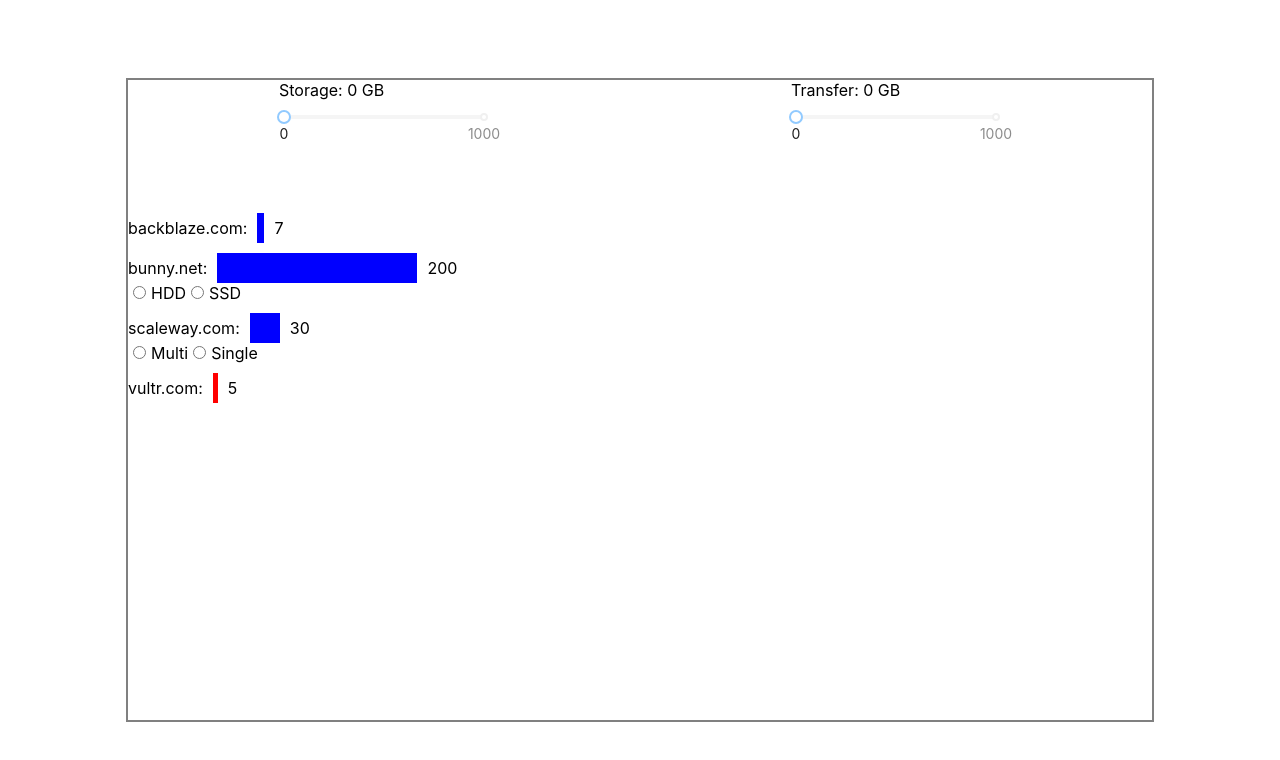
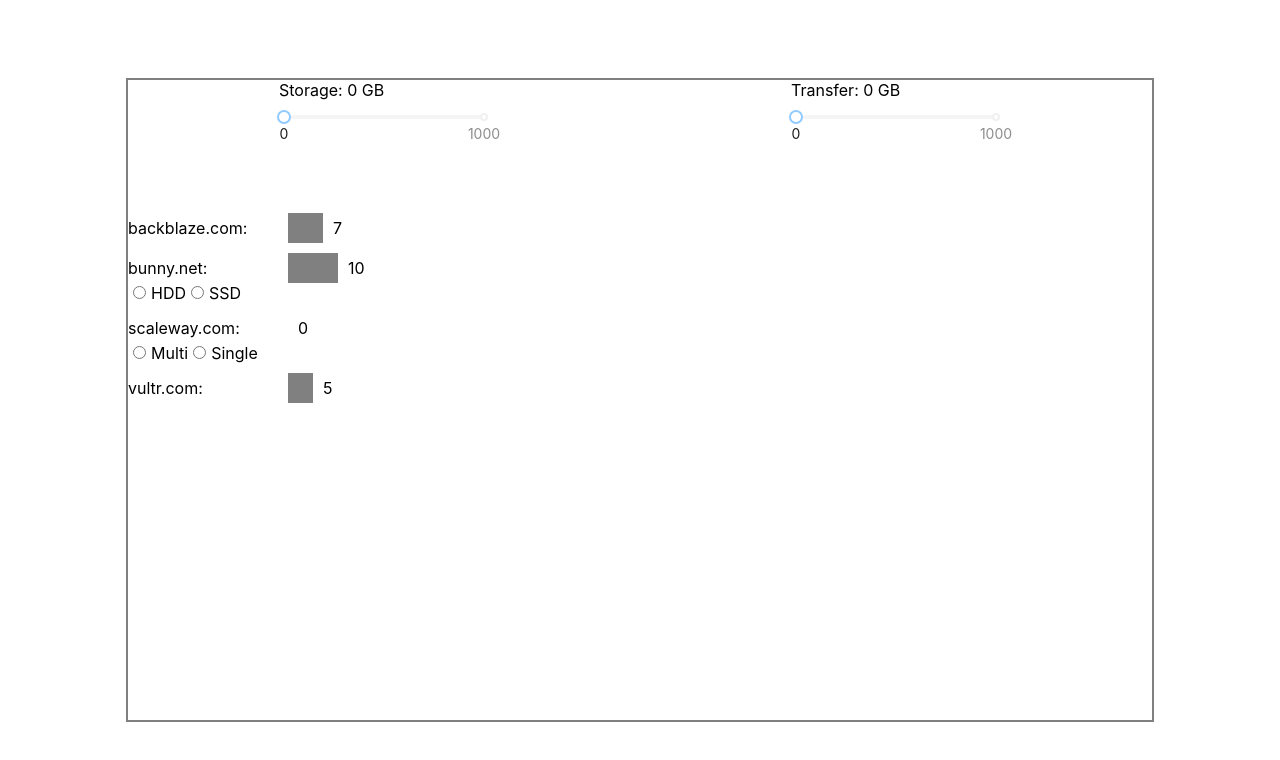
Before and after one commit to Horban-dev/storage_pricing, a React (Create React App) app: page / in a window 1280 px wide. Shown: the top 760 px of the page. Built offline with nearby package versions, Linux system fonts and the light colour scheme.

Commit message:
ready variant, but need some optimizations

```diff
--- a/src/App.tsx
+++ b/src/App.tsx
@@ -17,26 +17,48 @@
 interface RangeInputState {
   value: number;
 }
+interface OptionValue {
+  value: string;
+}
 
 const App: React.FC = () => {
   const [storageValue, setStorageValue] = useState<RangeInputState>({ value: 0 });
   const [transferValue, setTransferValue] = useState<RangeInputState>({ value: 0 });
   const [backblazeValue, setBackblazeValue] = useState<RangeInputState>({ value: 0 })
   const [vultrValue, setVulterValue] = useState<RangeInputState>({ value: 0 })
+  const [bunnyValue, setBunnyValue] = useState<RangeInputState>({ value: 0 })
+  const [bunnyOption, setBunnyOption] = useState<OptionValue>({ value: "" });
+
+  const [scalewayValue, setScalewayValue] = useState<RangeInputState>({ value: 0 })
+  const [scalewayOption, setScalewayOption] = useState<OptionValue>({ value: "" });
+
+
+
   const data = [
     { name: 'backblaze.com', value: backblazeValue.value },
-    { name: ' bunny.net', value: 200, option: ['HDD', 'SSD'] },
-    { name: 'scaleway.com', value: 30, option: ['Multi', 'Single'] },
+    { name: 'bunny.net', value: bunnyValue.value, option: ['HDD', 'SSD'] },
+    { name: 'scaleway.com', value: scalewayValue.value, option: ['Multi', 'Single'] },
     { name: 'vultr.com', value: vultrValue.value },
   ];
 
   const handleStorageChange = (value: number): void => {
     setStorageValue({ value });
   };
-
   const handleTransferChange = (value: number): void => {
     setTransferValue({ value });
   };
+
+  const handleScalewayOptionChange = (event: any, name: string): void => {
+    if (name === 'scaleway.com') {
+      const resultScaleway = functionForScaleway(storageValue.value, transferValue.value, event.target.value)
+      setScalewayValue({ value: resultScaleway });
+      setScalewayOption({ value: event.target.value })
+    } else if (name === 'bunny.net') {
+      const resultBunny = functionForBunny(storageValue.value, transferValue.value, event.target.value)
+      setBunnyValue({ value: resultBunny });
+      setBunnyOption({ value: event.target.value })
+    }
+  }
 
   function functionForBackblaze(storage: number, transfer: number) {
     const minPrice = 7
@@ -61,54 +83,50 @@
     const payment = Number(Math.max(minimumPayment, totalCost).toFixed(2));
     return payment;
   }
+  function functionForBunny(storage: number, transfer: number, type: string | null) {
+    let storagePrice: any;
+    let transferPrice
+    if (type === "HDD") {
+      storagePrice = 0.01;
+    } else if (type === "SSD") {
+      storagePrice = 0.02;
+    }
+    transferPrice = 0.01;
+
+    const totalPrice = (transfer * transferPrice) + (storage * storagePrice);
+
+    if (totalPrice < 10) {
+      return Number(totalPrice.toFixed(2))
+    } else {
+      return 10;
+    }
+  }
+  function functionForScaleway(storage: number, transfer: number, option: string) {
+    const baseStorage = 75;
+    const baseTransfer = 75;
+    const storageRate = option === 'Multi' ? 0.06 : 0.03;
+    const transferRate = 0.02;
+    let storagePrice = 0;
+    if (storage > baseStorage) {
+      storagePrice = (storage - baseStorage) * storageRate;
+    }
+    let transferPrice = 0;
+    if (transfer > baseTransfer) {
+      transferPrice = (transfer - baseTransfer) * transferRate;
+    }
+    return Number((storagePrice + transferPrice).toFixed(2));
+  }
 
   useEffect(() => {
     const result = functionForBackblaze(storageValue.value, transferValue.value);
     setBackblazeValue({ value: result });
     const resultVulret = functionFroVulter(storageValue.value, transferValue.value);
     setVulterValue({ value: resultVulret });
+    const resultScaleway = functionForScaleway(storageValue.value, transferValue.value, scalewayOption.value)
+    setScalewayValue({ value: resultScaleway });
+    const resultBunny = functionForBunny(storageValue.value, transferValue.value, bunnyOption.value)
+    setBunnyValue({ value: resultBunny });
   }, [storageValue, transferValue])
-
-  // function functionForBunny(storage: number, transfer: number, type: string) {
-
-  //   let storagePrice: any;
-  //   let transferPrice
-  //   if (type === "HDD") {
-  //     storagePrice = 0.01;
-  //   } else if (type === "SSD") {
-  //     storagePrice = 0.02;
-  //   }
-  //   transferPrice = 0.01;
-
-  //   const totalPrice = (transfer * transferPrice) + (storage * storagePrice);
-
-  //   if (totalPrice < 10) {
-  //     return totalPrice;
-  //   } else {
-  //     return 10;
-  //   }
-  // }
-  // console.log(functionForBunny(storageValue.value, transferValue.value, 'SSD'))
-  // console.log(functionForBunny(storageValue.value, transferValue.value, 'HDD'))
-
-
-  // function functionForScaleway(storage: number, transfer: number, option: string) {
-  //   const baseStorage = 75;
-  //   const baseTransfer = 75;
-  //   const storageRate = option === 'Multi' ? 0.06 : 0.03;
-  //   const transferRate = 0.02;
-  //   let storagePrice = 0;
-  //   if (storage > baseStorage) {
-  //     storagePrice = (storage - baseStorage) * storageRate;
-  //   }
-  //   let transferPrice = 0;
-  //   if (transfer > baseTransfer) {
-  //     transferPrice = (transfer - baseTransfer) * transferRate;
-  //   }
-  //   return storagePrice + transferPrice;
-  // }
-  // console.log(functionForScaleway(storageValue.value, transferValue.value, 'Multi'))
-  // console.log(functionForScaleway(storageValue.value, transferValue.value, 'Single'))
 
   return (
     <div style={styles}>
@@ -123,7 +141,13 @@
             <Slider value={transferValue.value} onChange={handleTransferChange} style={{ width: '200px' }} marks={marks} defaultValue={0} max={1000} />
           </div>
         </div>
-        <HorizontalBarChart storageValue={storageValue.value} transferValue={transferValue.value} data={data} />
+        <HorizontalBarChart
+          storageValue={storageValue.value}
+          transferValue={transferValue.value}
+          data={data}
+          scalewayOption={scalewayOption.value}
+          handleScalewayOptionChange={handleScalewayOptionChange}
+        />
       </MyContainer>
     </div>
 
--- a/src/HorizontalBarChart.tsx
+++ b/src/HorizontalBarChart.tsx
@@ -8,18 +8,18 @@
         value: number;
         option?: string[];
     }[];
+    scalewayOption?: string;
+    handleScalewayOptionChange?: any;
 }
 
 const HorizontalBarChart: React.FC<HorizontalBarChartProps> = ({
-    storageValue,
-    transferValue,
     data,
+    handleScalewayOptionChange
 }) => {
     const sortedData = [...data].sort((a, b) => a.value - b.value);
     const minValue = sortedData[0].value;
-    const chartWidth = 500;
+    const chartWidth = 700;
     const barHeight = 30;
-
     return (
         <div style={{ width: chartWidth }}>
             {data.map((item, index) => (
@@ -33,12 +33,12 @@
                     }}
                 >
                     <div style={{ display: 'flex', alignItems: 'center' }}>
-                        <div style={{ marginRight: '10px' }}>{item.name}:</div>
+                        <div style={{ marginRight: '10px', width: '150px' }}>{item.name}:</div>
                         <div
                             style={{
-                                width: item.value,
+                                width: item.value * 5,
                                 height: barHeight,
-                                backgroundColor: item.value === minValue ? 'red' : 'blue',
+                                backgroundColor: item.value === minValue ? 'red' : 'grey',
                                 marginRight: '10px',
                             }}
                         />
@@ -52,6 +52,7 @@
                                         type="radio"
                                         name={`option-${index}`}
                                         value={option}
+                                        onChange={(e) => handleScalewayOptionChange(e, item.name)}
                                         style={{ marginRight: '5px' }}
                                     />
                                     {option}
```
